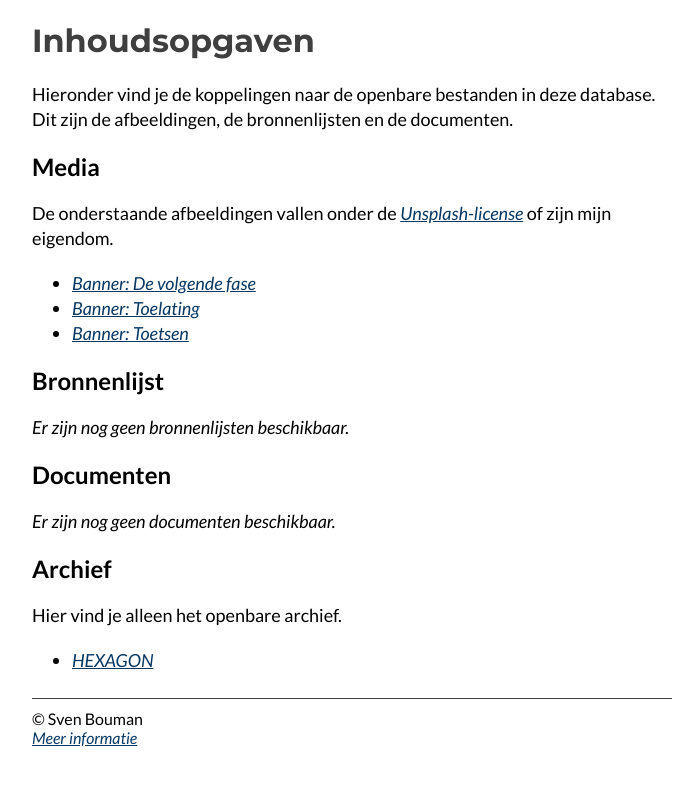
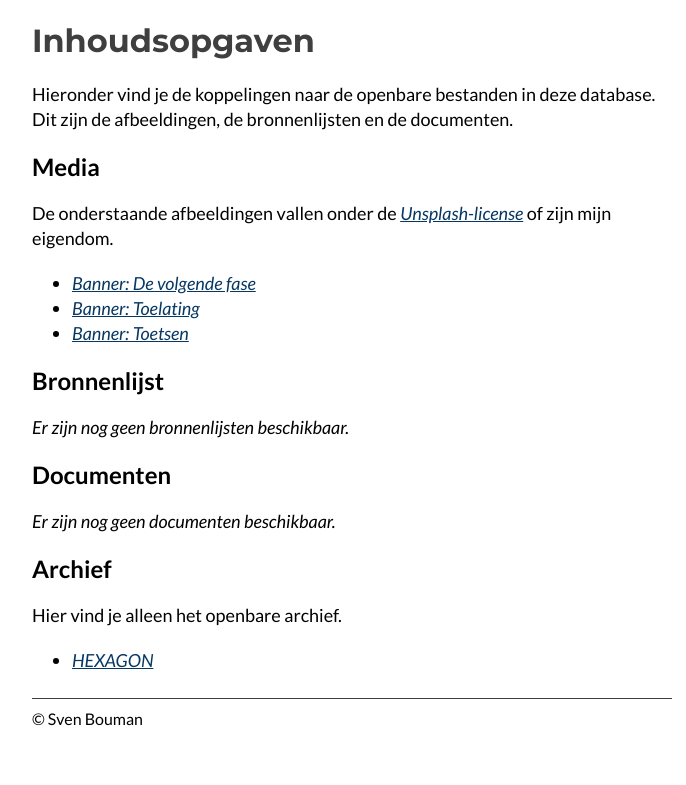
Before and after one commit to kevin-51/bronnen, a Jekyll site: the page built from index.md, in a window 1280 px wide. Shown: the top 785 px of the page, without its empty margins (288-974 px from the left). Built offline with Jekyll 4.4.1, drawn with Linux system fonts in a browser that asks for light colours.

Commit message:
Update index-24H1.html

```diff
--- a/_layouts/index-24H1.html
+++ b/_layouts/index-24H1.html
@@ -15,8 +15,7 @@
       {{ content }}
     </section>
     <footer>
-      &copy; Sven Bouman<br>
-      <a href="https://onderwijs.kevin51.nl/over"><em>Meer informatie</em></a>
+      &copy; Sven Bouman
     </footer>
   </body>
 </html>
```
